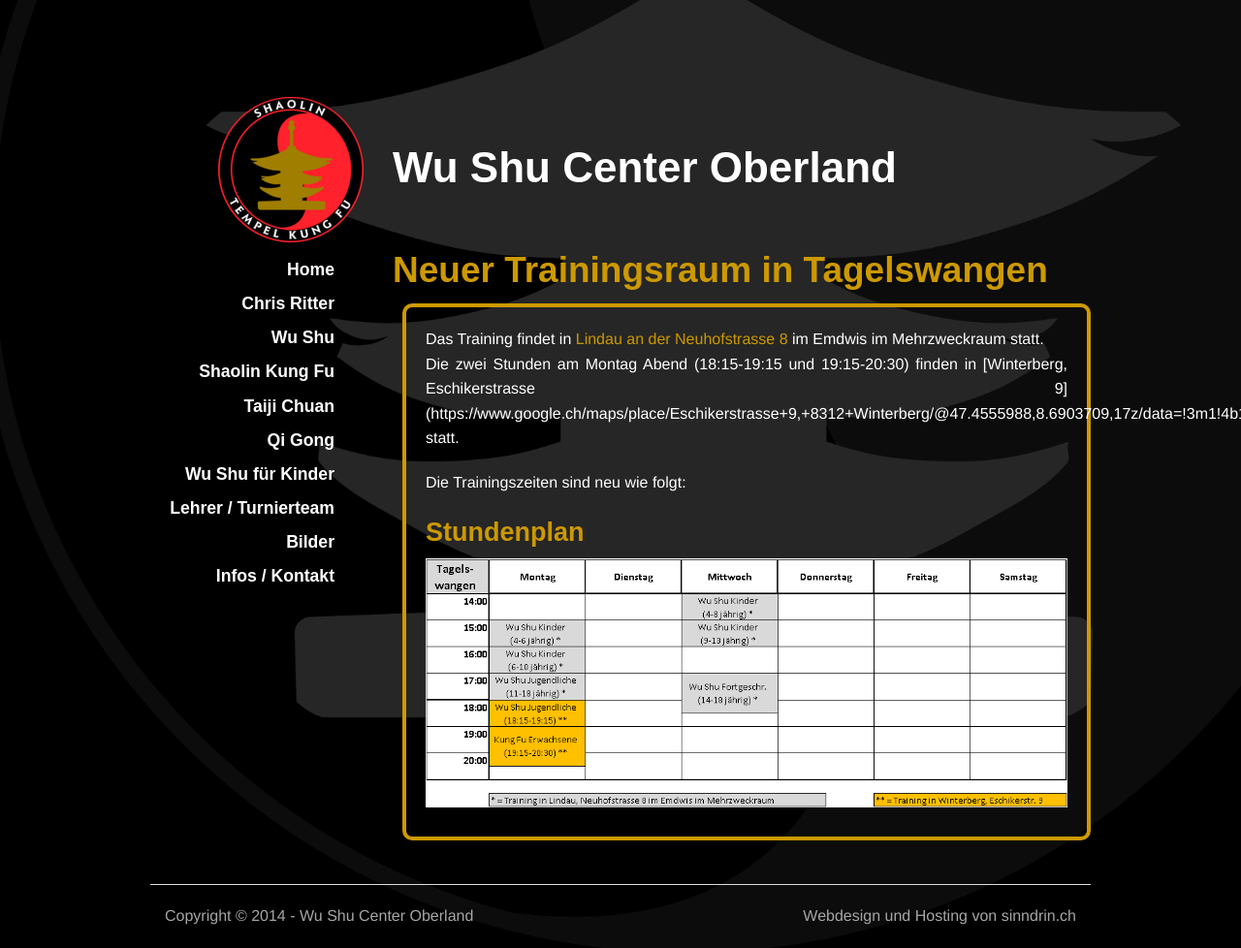
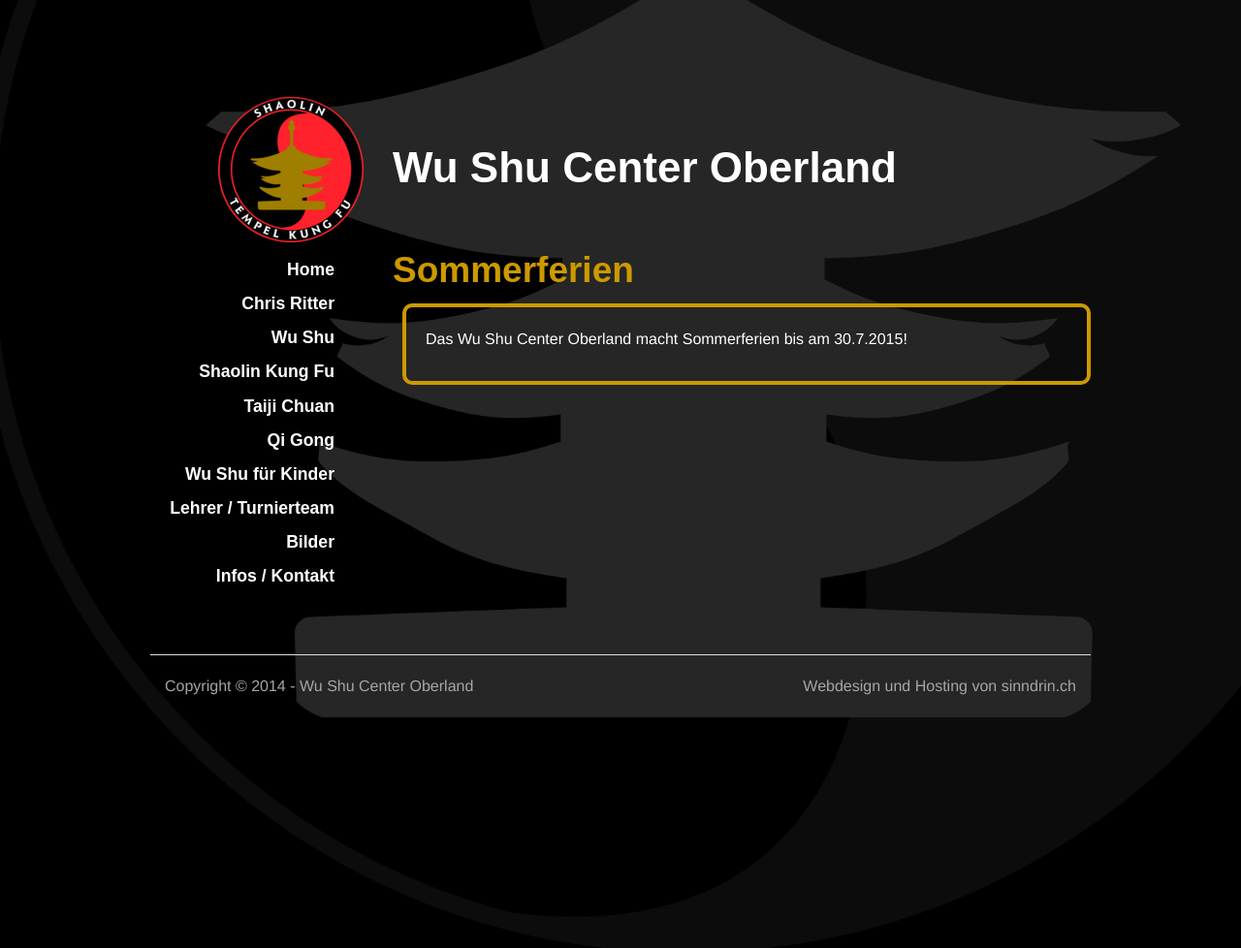
Before and after one commit to wu-shu/wu-shu.github.io, a Jekyll site: the page built from aktuell/index.md, in a window 1280 px wide. Shown: the whole page at 97% size. Built offline with Jekyll 4.4.1, drawn with Linux system fonts in a browser that asks for light colours; some web fonts are replaced; Markdown is read by kramdown in place of the engine named in the settings; comment, search, counter and statistics services are not loaded; after the commit the page ends 900 px from its top, so only the background shows below that.

Commit message:
sommerferien

```diff
--- a/_layouts/splashscreen.html
+++ b/_layouts/splashscreen.html
@@ -44,12 +44,12 @@
     <ul class="side-nav splashscreen hide-for-small">
       {% include navigation.html %}
       <!--Newsbox-->
-      <li style="margin-left: 640px; margin-top: -340px;"><a class="newsbox" href="/aktuell/"><div id="newsbox-image"></div>Training in<br>Tagelswangen</a></li>
+      <li style="margin-left: 640px; margin-top: -340px;"><a class="newsbox" href="/aktuell/"><div id="newsbox-image"></div>Sommerferien<br>bis 30.7.15</a></li>
     </ul>
     <!-- Navigation for small -->
     <ul class="side-nav show-for-small" style="text-align: center;">
       <!--Newsbox-->
-      <li style="z-index:-1;"><a class="newsbox" href="/aktuell/" style="margin-left: auto; margin-right: auto; margin-top: 40px; margin-bottom: 40px;"><div id="newsbox-image"></div>Training in&shy;Tagelswangen</a></li>
+      <li style="z-index:-1;"><a class="newsbox" href="/aktuell/" style="margin-left: auto; margin-right: auto; margin-top: 40px; margin-bottom: 40px;"><div id="newsbox-image"></div>Sommerferien&shy;bis 30.7.15</a></li>
       {% include navigation.html %}
      </ul>
   </div>
--- a/aktuell/index.md
+++ b/aktuell/index.md
@@ -1,13 +1,6 @@
 ---
 layout: default
-title: Neuer Trainingsraum in Tagelswangen
+title: Sommerferien
 ---
 
-Das Training findet in [Lindau an der Neuhofstrasse 8](https://www.google.ch/maps/place/Neuhofstrasse+8,+8315+Lindau/@47.44105,8.6722886,17z/data=!4m7!1m4!3m3!1s0x479a98af513cebaf:0x99a43418b48f32b!2sNeuhofstrasse+8,+8315+Lindau!3b1!3m1!1s0x479a98af513cebaf:0x99a43418b48f32b) im Emdwis im Mehrzweckraum statt.<br>
-Die zwei Stunden am Montag Abend (18:15-19:15 und 19:15-20:30) finden in [Winterberg, Eschikerstrasse 9] (https://www.google.ch/maps/place/Eschikerstrasse+9,+8312+Winterberg/@47.4555988,8.6903709,17z/data=!3m1!4b1!4m2!3m1!1s0x479a98ea972beeb9:0xee8debb78bc63b28) statt.
-
-Die Trainingszeiten sind neu wie folgt:<br>
-
-### Stundenplan
-
-<img src="/images/stundenplaene/stundenplan-tagelswangen.png" alt="Stundenplan Hittnau">
+Das Wu Shu Center Oberland macht Sommerferien bis am 30.7.2015!
```
Also changed, not shown: images/agenda.jpg.
